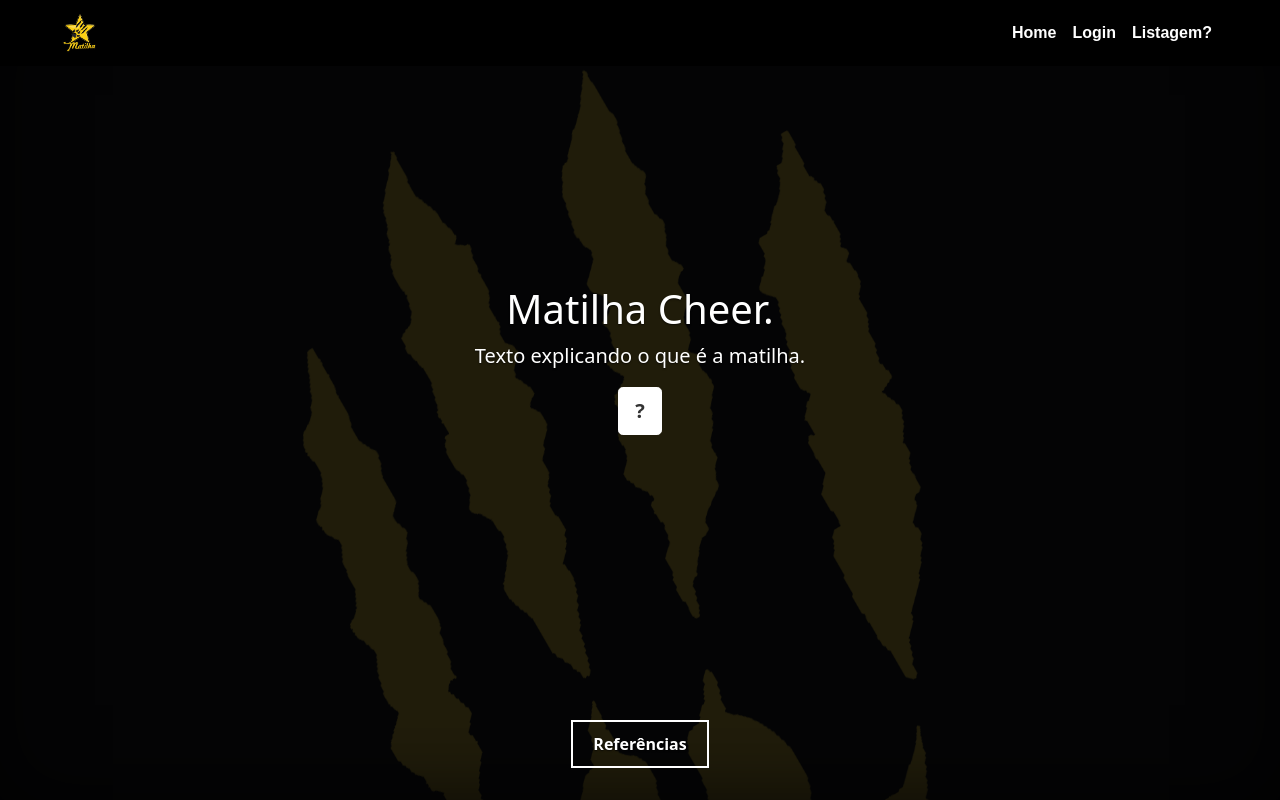
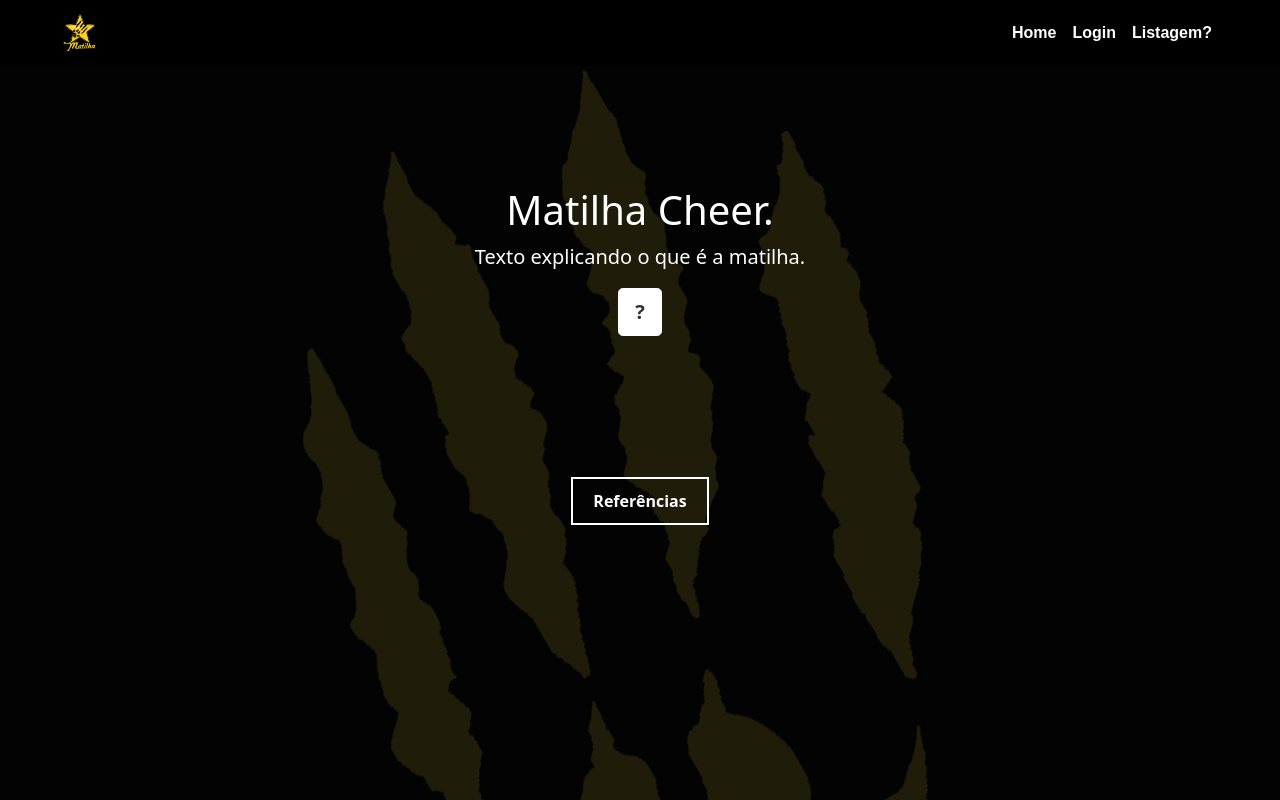
Before and after one commit to robertasilvano/siteMatilhaCheer, a PHP site: page / in a window 1280 px wide. Run offline with PHP 8.4, Linux system fonts and the light colour scheme.

Commit message:
arrumado o container

```diff
--- a/base.css
+++ b/base.css
@@ -1,16 +1,15 @@
-html,
 body {
-  height: 100%;
+    background-color: rgb(31, 28, 28);
+    color: white;
+    padding-top: 60px;
 }
 
-body {
-    background-color: rgb(31, 28, 28);
-    text-shadow: 0 .05rem .1rem rgba(0, 0, 0, 0.623);
-    box-shadow: inset 0 0 5rem rgba(0, 0, 0, 0.712);
+.row {
+  padding-top: 10%;
 }
 
-.cover-container {
-    max-width: 42em;
+footer {
+  padding-top: 10%;
 }
 
 .refs:link, .refs:visited  {
--- a/index.php
+++ b/index.php
@@ -39,22 +39,30 @@
     <link href="index.css" rel="stylesheet">
 </head>
 
-<body class="d-flex h-100 text-center text-white bg-dark flex-column">
-    <div class="cover-container d-flex w-100 h-100 p-3 mx-auto flex-column" >
+<body>
+    <div class="container-fluid h-100">
+      <header>
         <?php include 'nav_bar.html';?>
+      </header>
 
-        <main class="px-3">
-            <h1>Matilha Cheer.</h1>
-            <p class="lead">Texto explicando o que é a matilha.</p>
-            <p class="lead">
+      <main class="text-center">
+        <div class="row">
+          <h1>Matilha Cheer.</h1>
+          <p class="lead">Texto explicando o que é a matilha.</p>
+          <p class="lead">
               <a href="#" class="btn btn-lg btn-secondary fw-bold border-white bg-white">?</a>
-            </p>
-        </main>
+          </p>
+        </div>
 
-        <footer class="mt-auto text-white-50">
-            <p><a href="#" class="refs">Referências</a></p>
+        <footer>
+          <p><a href="#" class="refs">Referências</a></p>
         </footer>
+      </main>
+
+
+
     </div>
+
 </body>
 
 </html>
--- a/nav_bar.html
+++ b/nav_bar.html
@@ -1,4 +1,3 @@
-<header class="header mb-auto">
 <nav class="navbar navbar-expand-md fixed-top">
     <div class="container-fluid">
         <a class="navbar-brand ms-5" href="#"><img src="img/Logo.png" width="40px"></a>
@@ -20,4 +19,3 @@
         </div>
     </div>
 </nav>
-</header>
```
Lines whose indentation alone changed are shown as unchanged.
